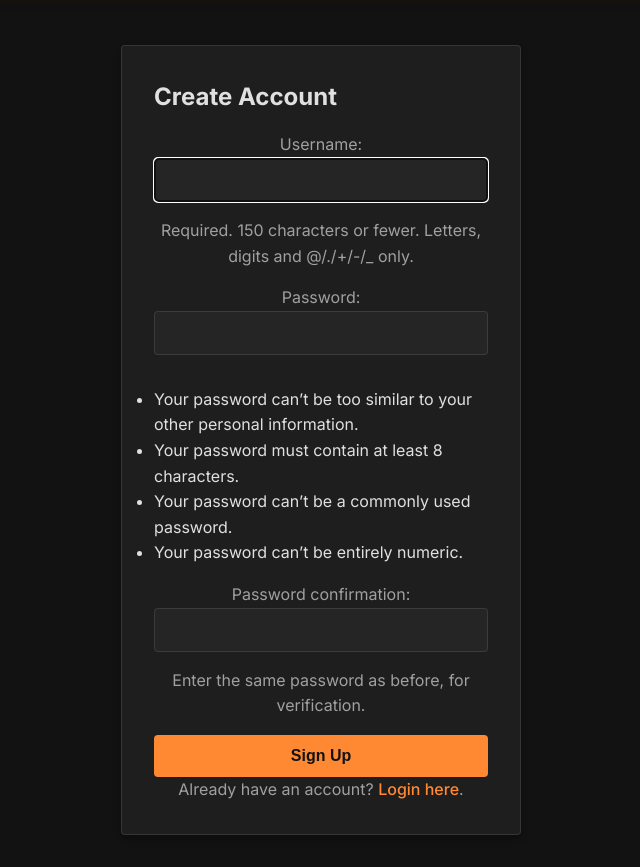
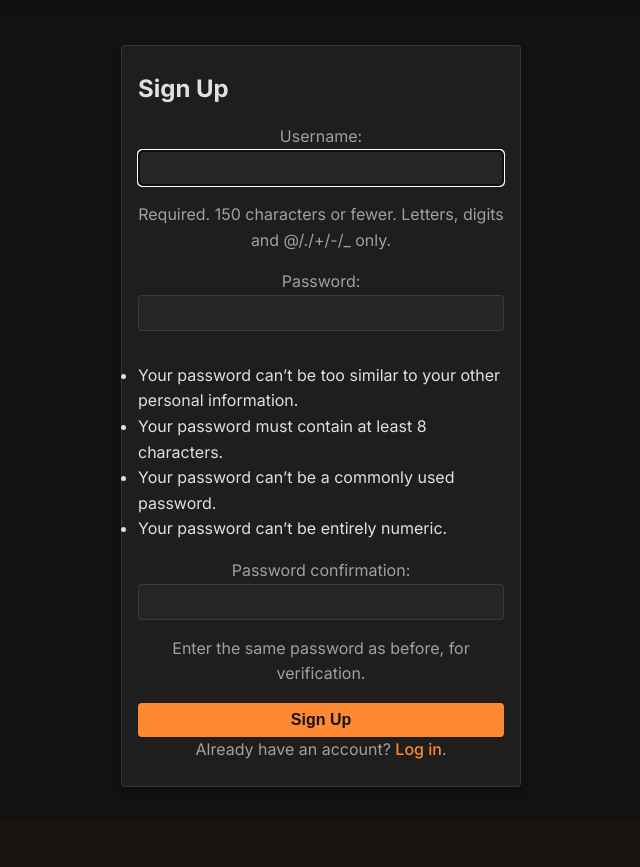
Before and after one commit to calebkoresh/AssetsUSA, a Django app: page /notes/signup/ in a window 1280 px wide. Shown: the part 51-918 px from the top of the page, without its empty margins (319-959 px from the left). After the commit the page ends 838 px from the top, so only its background shows below. Run offline with Django 5.2, Linux system fonts and the light colour scheme.

Commit message:
Signup page 2.0

```diff
--- a/AssetsUSA/accounts/templates/registration/signup.html
+++ b/AssetsUSA/accounts/templates/registration/signup.html
@@ -1,15 +1,13 @@
 {% extends 'home/base.html' %}
 {% block title %}Sign Up{% endblock %}
 {% block content %}
-  <div class="container">
   <div class="auth-card">
-      <h2>Create Account</h2>
+    <h2>Sign Up</h2>
     <form method="post">
       {% csrf_token %}
       {{ form.as_p }}
       <button type="submit" class="auth-submit">Sign Up</button>
     </form>
-      <p>Already have an account? <a href="{% url 'login' %}">Login here</a>.</p>
-    </div>
+    <p>Already have an account? <a href="{% url 'login' %}">Log in</a>.</p>
   </div>
 {% endblock %}
--- a/AssetsUSA/home/static/css/base.css
+++ b/AssetsUSA/home/static/css/base.css
@@ -239,7 +239,7 @@ body {
     background-color: var(--bg-secondary);
     border-radius: var(--border-radius);
     box-shadow: var(--box-shadow);
-    padding: 2rem;
+    padding: 1.5rem 1rem;
     width: 100%;
     max-width: 400px;
     margin: 2rem auto;
@@ -265,7 +265,7 @@ body {
 .auth-card input[type="text"],
 .auth-card input[type="email"],
 .auth-card input[type="password"] {
-    padding: 0.75rem;
+    padding: 0.5rem 0.75rem;
     margin-bottom: 1rem;
     background-color: var(--bg-tertiary);
     border: 1px solid var(--border-color);
@@ -278,7 +278,7 @@ body {
 .auth-card .auth-submit {
     background-color: var(--accent-color);
     color: var(--bg-primary);
-    padding: 0.75rem;
+    padding: 0.5rem 0.75rem;
     border: none;
     border-radius: var(--border-radius);
     font-size: 1rem;
--- a/AssetsUSA/home/templates/home/base.html
+++ b/AssetsUSA/home/templates/home/base.html
@@ -27,7 +27,7 @@
         /* override position for notes button */
         .notes-button {
             right: 90px;
-            margin-right: 8px;
+            margin-right: 16px;
         }
         .notes-button:hover {
             opacity: 0.9;
```
Also changed, not shown: AssetsUSA/accounts/templates/registration/login.html (+8 -10 lines). Lines whose indentation alone changed are shown as unchanged.
